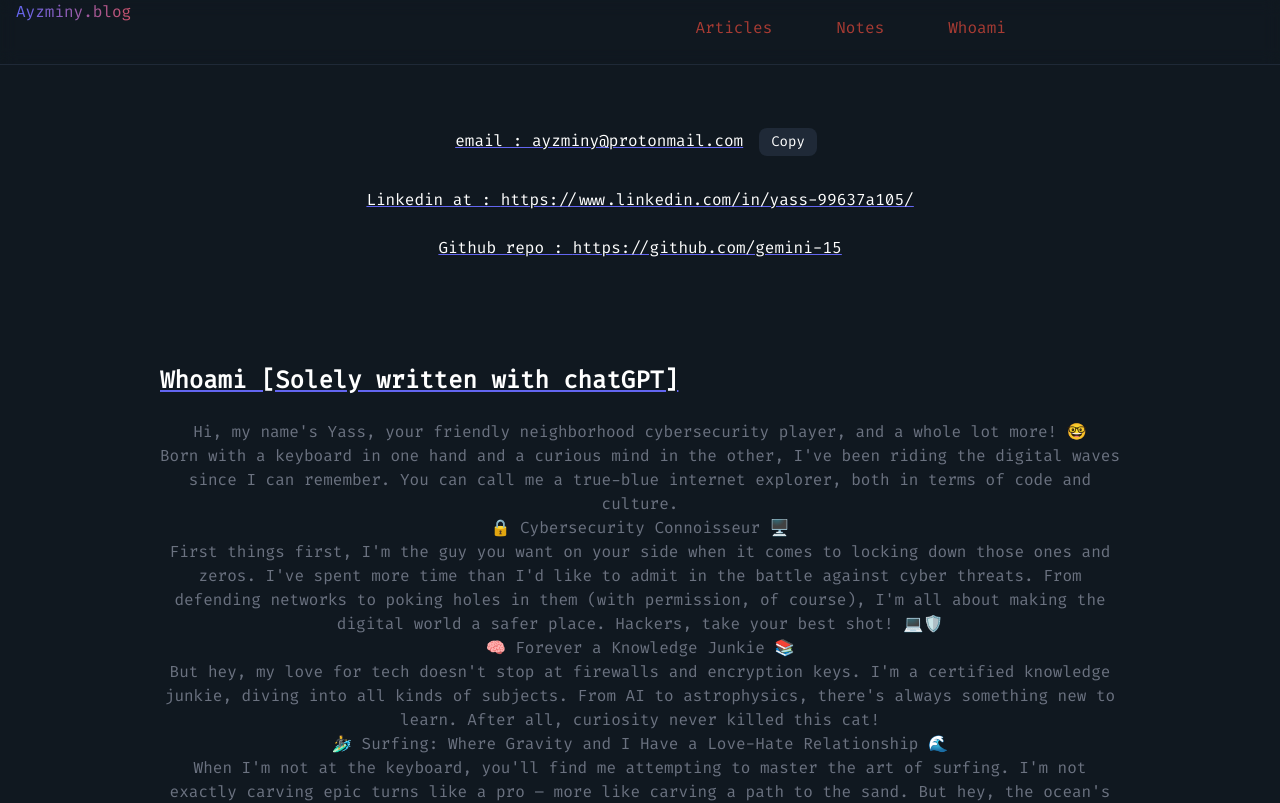
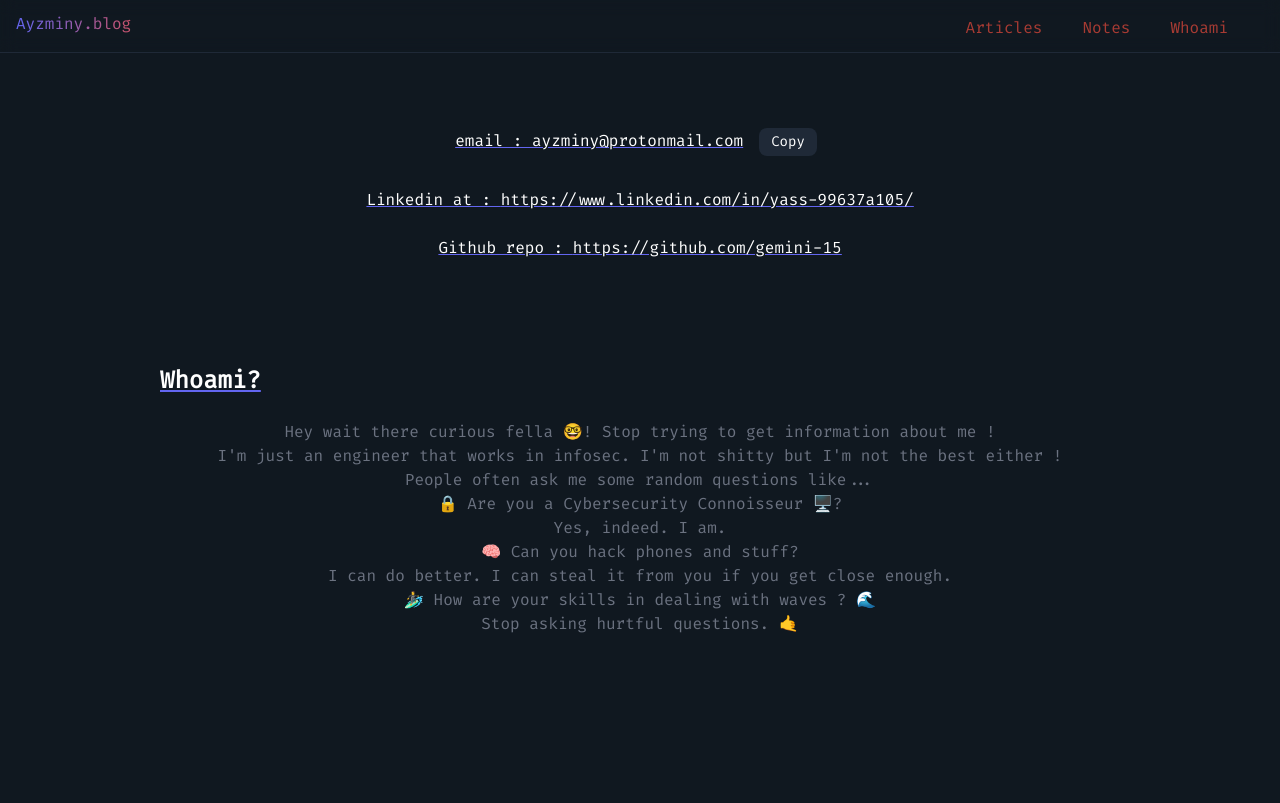
Before and after one commit to gemini-15/blog-engine, a React (Create React App) app in the folder app/blog/: page /whoami in a window 1280 px wide. Shown: the top 803 px of the page. Built offline with nearby package versions, Linux system fonts and the light colour scheme; a web font is replaced by a local one.

Commit message:
update navbar

```diff
--- a/app/blog/src/components/Navbar/index.js
+++ b/app/blog/src/components/Navbar/index.js
@@ -31,20 +31,20 @@ const Navbar = () => {
 
 	return (
 	<nav className="flex fixed backdrop-blur w-full z-10 top-0 left-0 border-b border-gray-800">
-		<div className="flex ml-4 mx-auto min-h-[5vh] p-0 bg-clip-text text-transparent bg-gradient-to-r from-indigo-500 to-secondary text-md pr-10">
+		<div className="flex ml-4 mx-auto min-h-[5vh] p-0 bg-clip-text text-transparent bg-gradient-to-r from-indigo-500 to-secondary text-md pr-10 mt-3">
 						<Link to={"/"}>
 						Ayzminy.blog
 						</Link>
 		</div>
 
 		{/* Desktop navigation */}
-		<div className= "hidden md:flex sm:flex-row sm:gap-4 gap-4 sm:w-auto items-center justify-center mx-auto w-full sm:min-h-[5vh] min-h-[5vh] sm:block md:w-auto">
-				<ul className='flex m-2 p-0 mt-3 rounded-lg sm:flex-row space-x-8 sm:mt-0 border-0 dark:border-gray-700'>
+		<div className= "hidden md:flex sm:flex-row sm:gap-4 gap-4 sm:w-auto right-0 w-full sm:min-h-[5vh] min-h-[5vh] sm:block md:w-auto">
+				<ul className='flex m-2 p-0 mt-5 rounded-lg sm:flex-row space-x-8 sm:mt-0 border-0 dark:border-gray-700 pr-10'>
 					{navLinks.map((nav, index) => (
 					<li key={nav.name}
-						className="p-3">
+						className="pt-3">
 							<Link className="sm:block hover:rounded-md sm:p-1 text-secondary hover:shadow-secondaryone border-secondary
-							  hover:text-secondary hover:bg-gray-800 duration-300 opacity-70 p-3 hover:opacity-90" to={`${nav.link}`}>{nav.name}</Link>
+							  hover:text-secondary hover:bg-gray-800 duration-300 opacity-70 hover:opacity-90" to={`${nav.link}`}>{nav.name}</Link>
 						</li>
 					))}
 
@@ -52,7 +52,7 @@ const Navbar = () => {
 		</div>
 
 		{/* Mobile navigation */}
-		<div onClick={handleNav} className='fixed sm:hidden top-0 right-0 pr-3 pt-5'>
+		<div onClick={handleNav} className='fixed sm:hidden top-0 right-0 pr-3 pt-3'>
 			{nav ? <AiOutlineClose className='text-secondary' size={20} /> : <AiOutlineMenu className='text-secondary' size={20} />}
 		</div>
 
@@ -60,7 +60,7 @@ const Navbar = () => {
 		<ul
 			className={
 			nav
-				? 'fixed right-0 top-0 h-full border-secondary ease-in-out duration-500 pr-3 pl-3 mt-10 w-full text-center'
+				? 'fixed right-0 top-0 h-full border-secondary ease-in-out duration-500 pr-3 pl-3 mt-10 w-full'
 				: 'ease-in-out duration-500 fixed right-0 hidden'
 			}
       	>
@@ -71,8 +71,8 @@ const Navbar = () => {
 				key={nav.name}
 				className='p-4 duration-300 border-[1px] m-[1px] border-gray-800 hover:text-black bg-primary'
 			>
-				<Link className="sm:block hover:rounded sm:p-1 text-secondary hover:shadow-secondaryone border-secondary
-					hover:text-secondaryduration-300 opacity-70 p-3 hover:opacity-90" to={`${nav.link}`}>{nav.name}</Link>
+				<Link onClick={handleNav} className="sm:block hover:rounded sm:p-1 text-secondary hover:shadow-secondaryone border-secondary
+					hover:text-secondary duration-300 opacity-70 p-3 hover:opacity-90" to={`${nav.link}`}>{nav.name}</Link>
 			</li>
 			))}
       </ul>
--- a/app/blog/src/pages/Contact.js
+++ b/app/blog/src/pages/Contact.js
@@ -36,22 +36,21 @@ export default function Contact() {
             </div>
 
             <div className="flex">
-                <h1 className="text-white pl-5 sm:pl-40 pt-20 font-extrabold text-2xl underline decoration-indigo-500 hover:decoration-indigo-800">Whoami [Solely written with chatGPT]</h1>
+                <h1 className="text-white pl-5 sm:pl-40 pt-20 font-extrabold text-2xl underline decoration-indigo-500 hover:decoration-indigo-800">Whoami?</h1>
             </div>
             <div className="text-gray-500 pl-5 pr-5 sm:pl-40 sm:pr-40">
-            Hi, my name's Yass, your friendly neighborhood cybersecurity player, and a whole lot more! 🤓<br />
+            Hey wait there curious fella 🤓! Stop trying to get information about me !<br />
 
-            Born with a keyboard in one hand and a curious mind in the other, I've been riding the digital waves since I can remember. You can call me a true-blue internet explorer, both in terms of code and culture.<br />
-            <span>🔒 Cybersecurity Connoisseur 🖥️</span> <br />
+            I'm just an engineer that works in infosec. I'm not shitty but I'm not the best either ! <br />
+            People often ask me some random questions like...<br />
+            <span>🔒 Are you a Cybersecurity Connoisseur 🖥️?</span> <br />
+            Yes, indeed. I am.<br />
+            <span>🧠 Can you hack phones and stuff?</span><br />
 
-            First things first, I'm the guy you want on your side when it comes to locking down those ones and zeros. I've spent more time than I'd like to admit in the battle against cyber threats. From defending networks to poking holes in them (with permission, of course), I'm all about making the digital world a safer place. Hackers, take your best shot! 💻🛡️ <br />
+            I can do better. I can steal it from you if you get close enough.<br />
 
-            <span>🧠 Forever a Knowledge Junkie 📚</span><br />
-
-            But hey, my love for tech doesn't stop at firewalls and encryption keys. I'm a certified knowledge junkie, diving into all kinds of subjects. From AI to astrophysics, there's always something new to learn. After all, curiosity never killed this cat!   <br />
-
-            🏄‍♂️ Surfing: Where Gravity and I Have a Love-Hate Relationship 🌊<br />
-            When I'm not at the keyboard, you'll find me attempting to master the art of surfing. I'm not exactly carving epic turns like a pro – more like carving a path to the sand. But hey, the ocean's my happy place, even when I'm belly flopping into it. Catching waves and catching some serene moments, that's the name of my game. 🤙<br />
+            🏄‍♂️ How are your skills in dealing with waves ? 🌊<br />
+            Stop asking hurtful questions. 🤙<br />
             </div>
         </div>
     )
```
Also changed, not shown: 1 other file (tests, documents, lock files or other folders).
